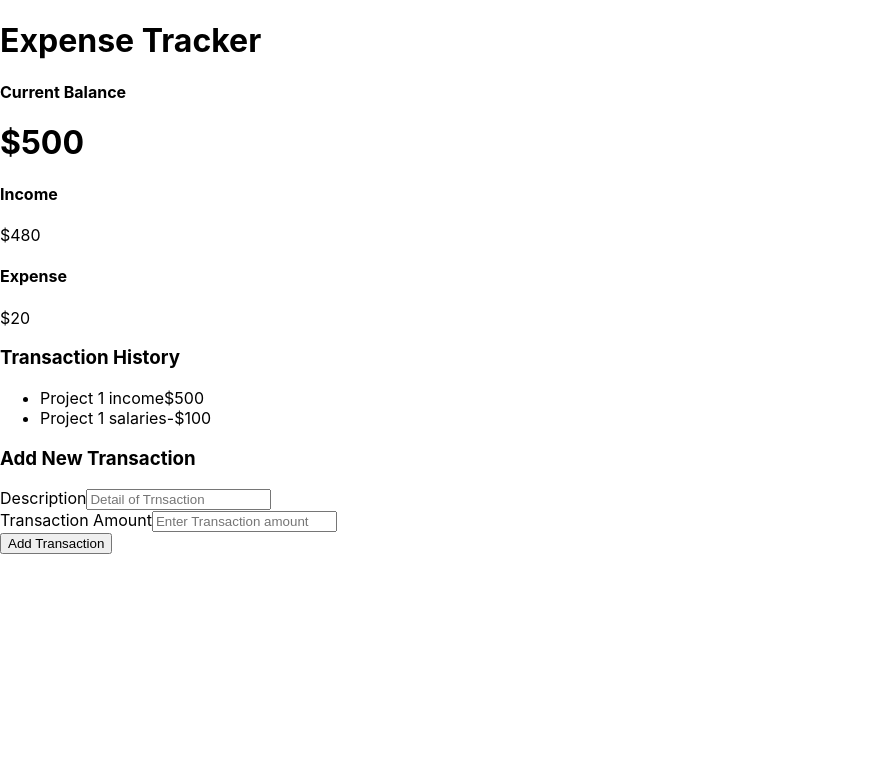
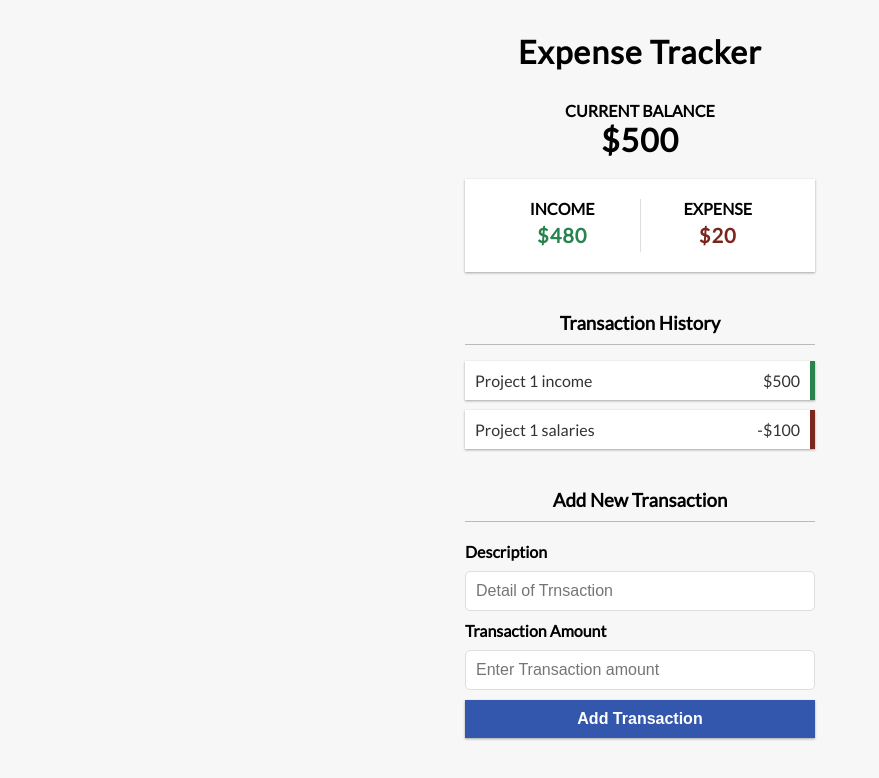
Before and after one commit to samadakram/Expense-Tracker-App, a React (Create React App) app: page / in a window 1280 px wide. Shown: the top 778 px of the page, without its empty margins (0-879 px from the left). Built offline with nearby package versions, Linux system fonts and the light colour scheme.

Commit message:
Update App.css
Modified Ui of App by Adding styles in App.css

```diff
--- a/src/App.css
+++ b/src/App.css
@@ -1,38 +1,176 @@
-.App {
-  text-align: center;
+@import url('https://fonts.googleapis.com/css?family=Lato&display=swap');
+
+:root {
+  --box-shadow: 0 1px 3px rgba(0, 0, 0, 0.12), 0 1px 2px rgba(0, 0, 0, 0.24);
 }
 
-.App-logo {
-  height: 40vmin;
-  pointer-events: none;
+* {
+  box-sizing: border-box;
 }
 
-@media (prefers-reduced-motion: no-preference) {
-  .App-logo {
-    animation: App-logo-spin infinite 20s linear;
-  }
-}
-
-.App-header {
-  background-color: #282c34;
-  min-height: 100vh;
+body {
+  background-color: #f7f7f7;
   display: flex;
   flex-direction: column;
   align-items: center;
   justify-content: center;
-  font-size: calc(10px + 2vmin);
-  color: white;
+  min-height: 100vh;
+  margin: 0;
+  font-family: 'Lato', sans-serif;
 }
 
-.App-link {
-  color: #61dafb;
+.container {
+  margin: 30px auto;
+  width: 350px;
 }
 
-@keyframes App-logo-spin {
-  from {
-    transform: rotate(0deg);
-  }
-  to {
-    transform: rotate(360deg);
-  }
+h1 {
+  letter-spacing: 1px;
+  margin: 0;
+  text-align: center;
 }
+h2 {
+  letter-spacing: 1px;
+  margin: 0;
+  text-align: center;
+}
+
+h3 {
+  border-bottom: 1px solid #bbb;
+  padding-bottom: 10px;
+  margin: 40px 0 10px;
+  text-align: center;
+}
+
+h4 {
+  margin: 0;
+  text-transform: uppercase;
+  text-align: center;
+}
+
+.inc-exp-container {
+  background-color: #fff;
+  box-shadow: var(--box-shadow);
+  padding: 20px;
+  display: flex;
+  justify-content: space-between;
+  margin: 20px 0;
+}
+
+.inc-exp-container > div {
+  flex: 1;
+  text-align: center;
+}
+
+.inc-exp-container > div:first-of-type {
+  border-right: 1px solid #dedede;
+}
+
+.money {
+  font-size: 20px;
+  letter-spacing: 1px;
+  margin: 5px 0;
+}
+
+.money.plus {
+  color: #29834f;
+  font-weight: bold;
+}
+
+.money.minus {
+  color: #7a261d;
+  font-weight: bold;
+}
+
+label {
+  display: inline-block;
+  margin: 10px 0;
+  font-weight: bold;
+}
+
+input[type='text'],
+input[type='number'] {
+  border: 1px solid #dedede;
+  border-radius: 5px;
+  display: block;
+  font-size: 16px;
+  padding: 10px;
+  width: 100%;
+}
+
+.btn {
+  cursor: pointer;
+  background-color: #3457AE;
+  box-shadow: var(--box-shadow);
+  color: #fff;
+  border: 0;
+  display: block;
+  font-size: 16px;
+  margin: 10px 0 30px;
+  padding: 10px;
+  width: 100%;
+  font-weight: bold;
+}
+
+.btn:focus,
+.delete-btn:focus {
+  outline: 5px;
+}
+
+.list {
+  list-style-type: none;
+  padding: 0;
+  margin-bottom: 40px;
+}
+
+.list li {
+  background-color: #fff;
+  box-shadow: var(--box-shadow);
+  color: #333;
+  display: flex;
+  justify-content: space-between;
+  position: relative;
+  padding: 10px;
+  margin: 10px 0;
+}
+
+.list li.plus {
+  border-right: 5px solid #29834f;
+}
+
+.list li.plus:hover {
+  border-right: 5px solid #29834f;
+  background-color: #29834f;
+  color: #f7f7f7
+}
+
+.list li.minus {
+  border-right: 5px solid #7a261d;
+}
+
+.list li.minus:hover {
+  border-right: 5px solid #7a261d;
+  background-color: #7a261d;
+  color: #f7f7f7
+}
+
+
+.delete-btn {
+  cursor: pointer;
+  background-color: #7a261d;
+  border: 0;
+  color: #fff;
+  font-size: 20px;
+  line-height: 20px;
+  padding: 2px 5px;
+  position: absolute;
+  top: 50%;
+  left: 0;
+  transform: translate(-100%, -50%);
+  opacity: 0;
+  transition: opacity 0.3s ease;
+}
+
+.list li:hover .delete-btn {
+  opacity: 1;
+}
```
